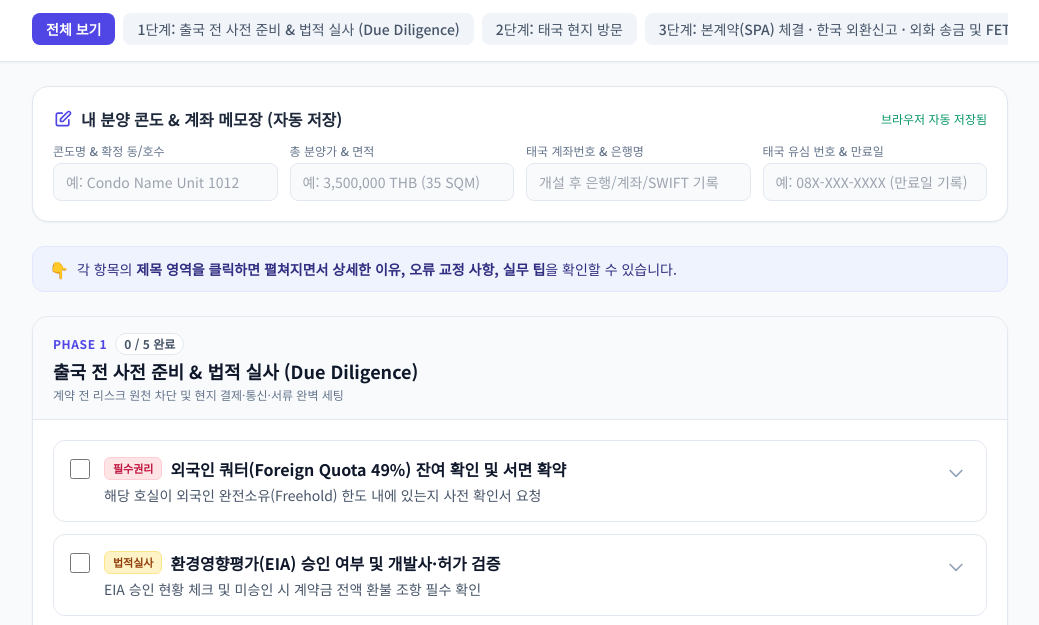
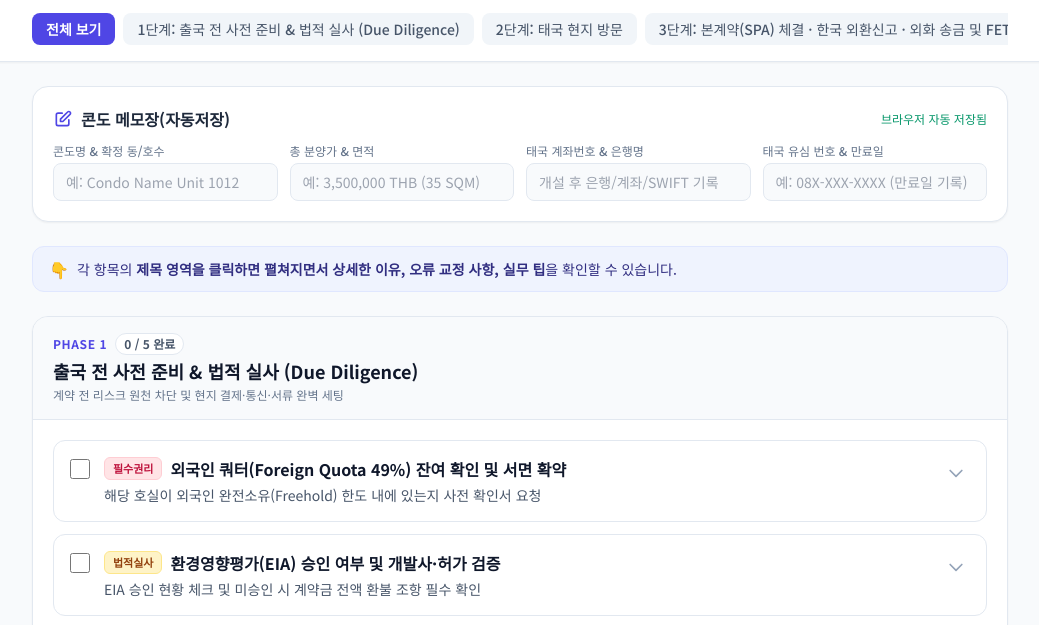
Before and after one commit to skb3804/Tailand-condo-visa, a plain HTML site: page index.html in a window 1280 px wide. Shown: the part 154-779 px from the top of the page, without its empty margins (120-1159 px from the left). Drawn offline with nearby package versions, Linux system fonts and the light colour scheme.

Commit message:
Add files via upload

```diff
--- a/index.html
+++ b/index.html
@@ -103,7 +103,7 @@
             <div class="flex items-center justify-between mb-3">
                 <h2 class="text-base font-bold text-slate-800 flex items-center gap-2">
                     <svg class="w-5 h-5 text-indigo-600" fill="none" stroke="currentColor" viewBox="0 0 24 24"><path stroke-linecap="round" stroke-linejoin="round" stroke-width="2" d="M11 5H6a2 2 0 00-2 2v11a2 2 0 002 2h11a2 2 0 002-2v-5m-1.414-9.414a2 2 0 112.828 2.828L11.828 15H9v-2.828l8.586-8.586z"></path></svg>
-                    <span id="memo-condo-title">내 분양 콘도 & 계좌 메모장 (자동 저장)</span>
+                    <span id="memo-condo-title">콘도 메모장(자동저장)</span>
                 </h2>
                 <span class="text-xs text-emerald-600 font-medium save-status-indicator">브라우저 자동 저장됨</span>
             </div>
@@ -132,7 +132,7 @@
             <div class="flex items-center justify-between mb-3">
                 <h2 class="text-base font-bold text-slate-800 flex items-center gap-2">
                     <svg class="w-5 h-5 text-teal-600" fill="none" stroke="currentColor" viewBox="0 0 24 24"><path stroke-linecap="round" stroke-linejoin="round" stroke-width="2" d="M10 6H5a2 2 0 00-2 2v9a2 2 0 002 2h14a2 2 0 002-2V8a2 2 0 00-2-2h-5m-4 0V5a2 2 0 114 0v1m-4 0a2 2 0 104 0m-5 8a2 2 0 100-4 2 2 0 000 4zm0 0c1.306 0 2.417.835 2.83 2M9 14a3.001 3.001 0 00-2.83 2M15 11h3m-3 4h2"></path></svg>
-                    <span id="memo-visa-title">은퇴 비자 & 80만 바트 2개월 예치(Seasoning) 일정 메모장</span>
+                    <span id="memo-visa-title">비자 메모장(자동저장)</span>
                 </h2>
                 <span class="text-xs text-emerald-600 font-medium save-status-indicator">브라우저 자동 저장됨</span>
             </div>
@@ -816,7 +816,7 @@
                 document.getElementById('instruction-hint-text').innerHTML = '각 항목의 <strong>제목 영역을 클릭하면 펼쳐지면서 상세한 이유, 오류 교정 사항, 실무 팁</strong>을 확인할 수 있습니다.';
 
                 // Condo Memo Labels
-                document.getElementById('memo-condo-title').textContent = '내 분양 콘도 & 계좌 메모장 (자동 저장)';
+                document.getElementById('memo-condo-title').textContent = '콘도 메모장(자동저장)';
                 document.getElementById('label-memo-unit').textContent = '콘도명 & 확정 동/호수';
                 document.getElementById('memo-unit').placeholder = '예: Condo Name Unit 1012';
                 document.getElementById('label-memo-price').textContent = '총 분양가 & 면적';
@@ -827,7 +827,7 @@
                 document.getElementById('memo-sim').placeholder = '예: 08X-XXX-XXXX (만료일 기록)';
 
                 // Visa Memo Labels
-                document.getElementById('memo-visa-title').textContent = '은퇴 비자 & 80만 바트 2개월 예치(Seasoning) 일정 메모장';
+                document.getElementById('memo-visa-title').textContent = '비자 메모장(자동저장)';
                 document.getElementById('label-visa-entry').textContent = '태국 입국일 & 90일 만료일';
                 document.getElementById('visa-entry').placeholder = '예: 2026-08-20 입국 / 11-17 만료';
                 document.getElementById('label-visa-deposit-date').textContent = '80만 바트 입금완료일 (기준일)';
```
